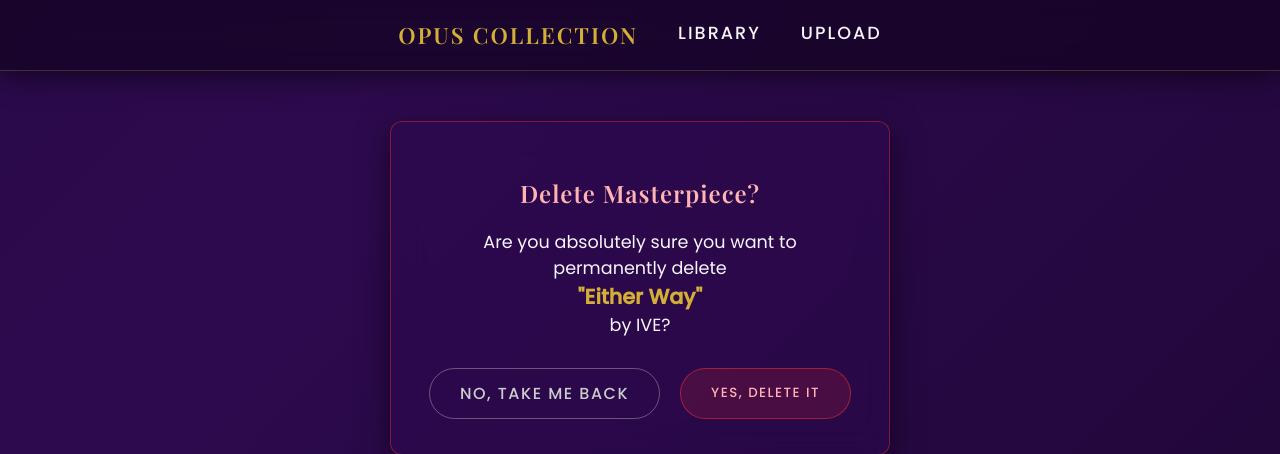
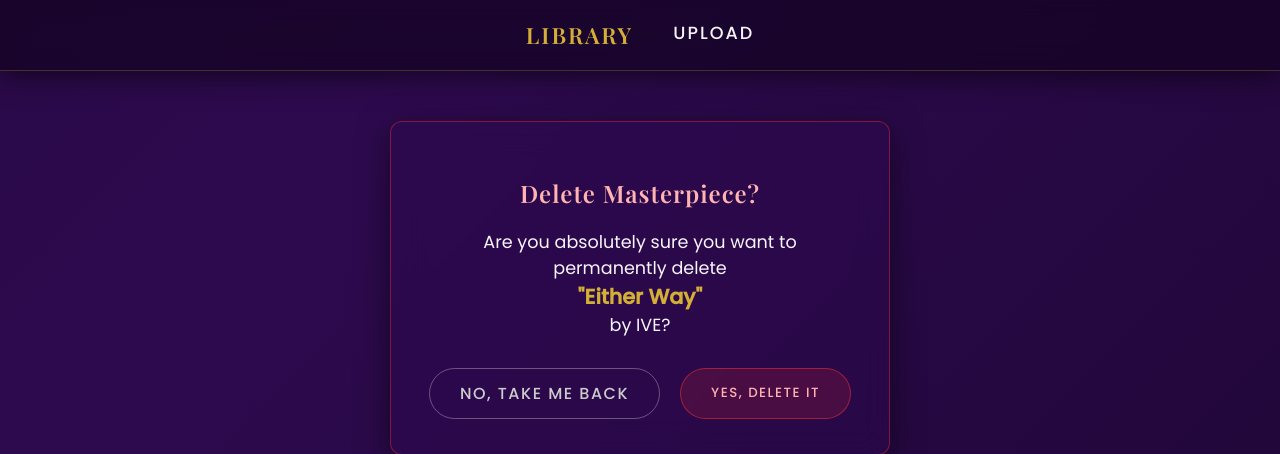
Before and after one commit to hetvitank0103/Music-Curd, a Django app: page /1/delete/ in a window 1280 px wide. Shown: the top 454 px of the page. Run offline with Django 5.2, Linux system fonts and the light colour scheme; data comes from the database, SQL or seed files in the repository; some web fonts are replaced.

Commit message:
base.htmk updated

```diff
--- a/tracks/templates/tracks/base.html
+++ b/tracks/templates/tracks/base.html
@@ -151,8 +151,7 @@
 <body>
 
     <nav>
-        <a href="{% url 'music_list' %}" class="brand">Opus Collection</a>
-        <a href="{% url 'music_list' %}">Library</a>
+        <a href="{% url 'music_list' %}" class="brand">Library</a>
         <a href="{% url 'music_create' %}">Upload</a>
     </nav>
 
```
